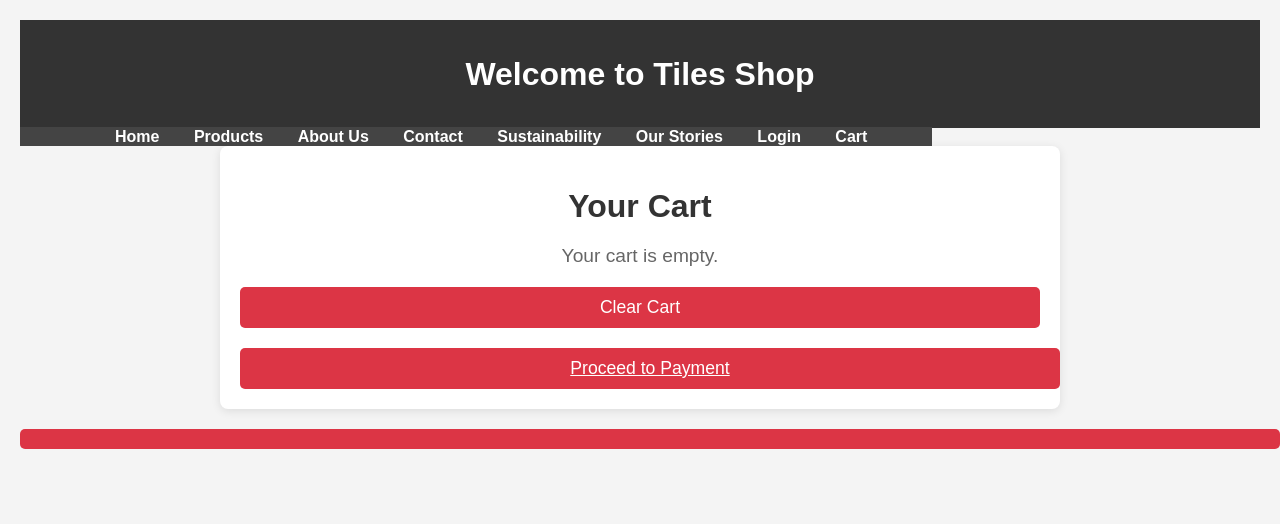
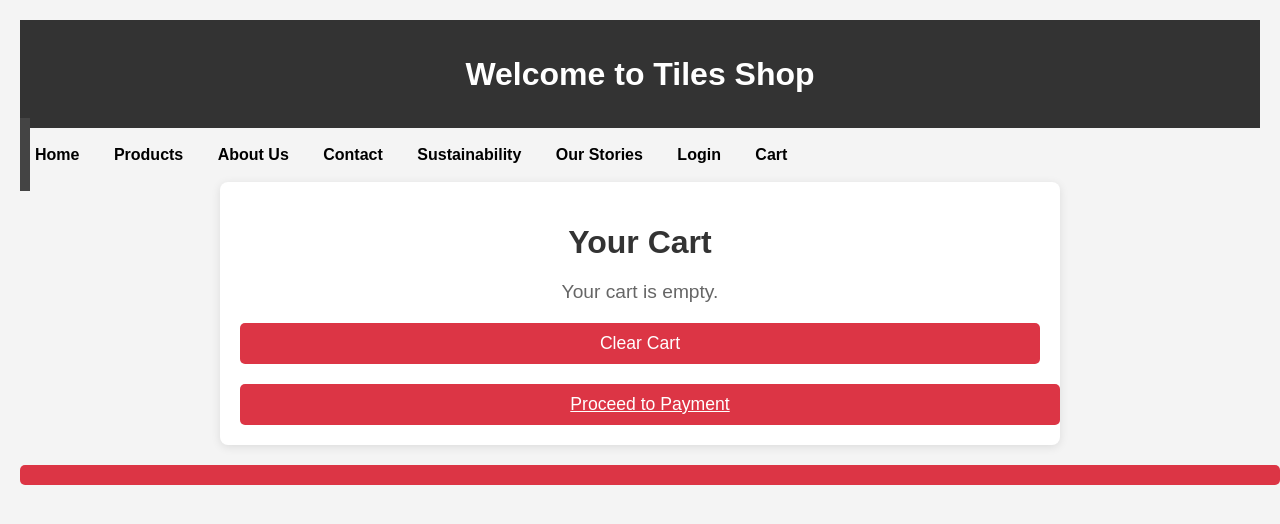
Before and after one commit to Pranavwadaskar/TilesShop, a plain HTML site: page cart.html in a window 1280 px wide. Drawn offline with Linux system fonts and the light colour scheme.

Commit message:
Update cart.html

```diff
--- a/cart.html
+++ b/cart.html
@@ -73,23 +73,22 @@
 /*            display: flex;*/
             justify-content: center;
             background-color: #444;
-            padding: 1px;
-            padding-right: 50px;
-            padding-left: 80px;
+            padding: 10px;
+/*            padding-right: 50px;*/
+/*            padding-left: 80px;*/
             position: sticky;
             top: 0;
             z-index: 80;
         }
 
         nav1 a {
-            color: white;
+            color: black;
             text-decoration: none;
             margin: 0 15px;
             font-weight: bold;
         }
-
-        nav1 a:hover {
-            text-decoration: underline;
+        nav1.div{
+            background-color:black;
         }
 
         .hero {
@@ -125,17 +124,18 @@
         <h1 style="color: white;">Welcome to Tiles Shop</h1>
     </header>
 
+
     <nav1>
-        <a href="index.html">Home</a>
+        <div>
+        <a href="home.html">Home</a>
         <a href="buynow.html">Products</a>
         <a href="aboutUs.html">About Us</a>
         <a href="contact.html">Contact</a>
         <a href="sustainability.html">Sustainability</a>
         <a href="OurStories.html">Our Stories</a>
-        <a href="login.html">Login</a>
+        <a href="index.html">Login</a>
         <a href="cart.html">Cart</a>
-
-
+    </div>
     </nav1>
     <div class="cart-container">
         <h1>Your Cart</h1>
```
